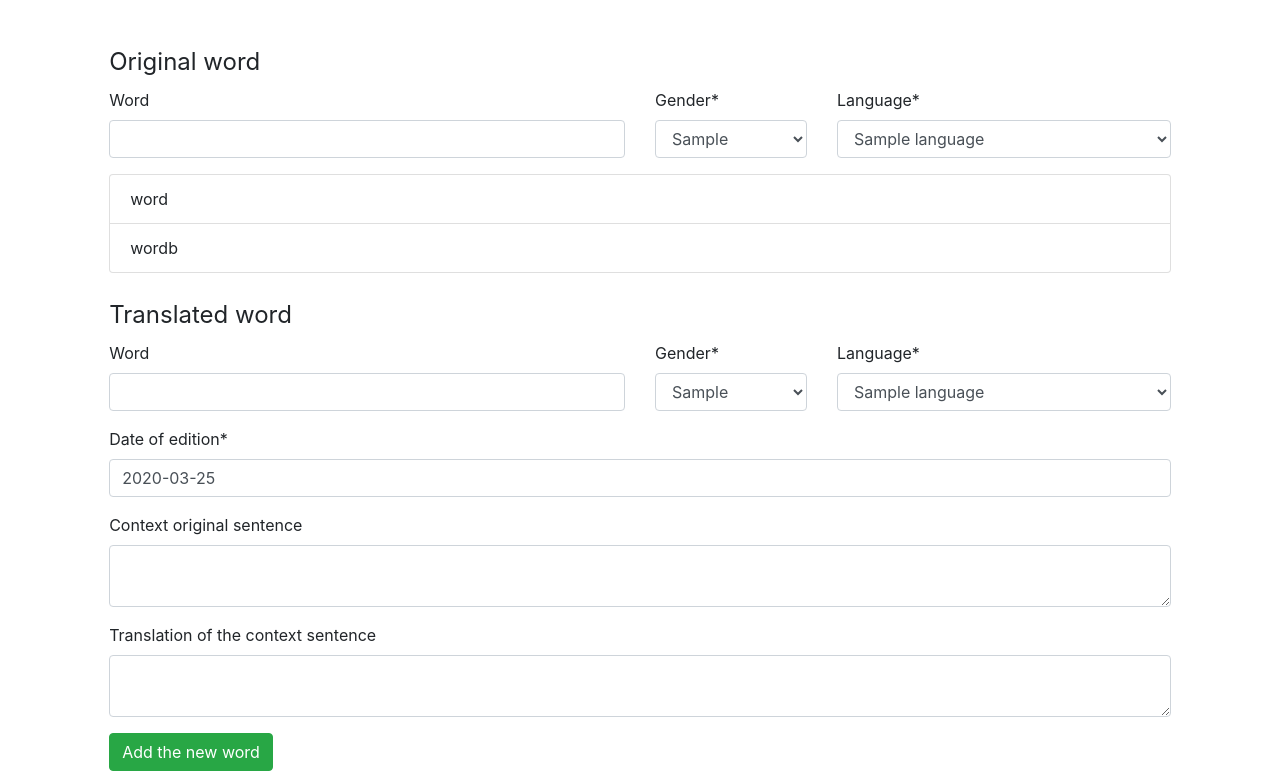
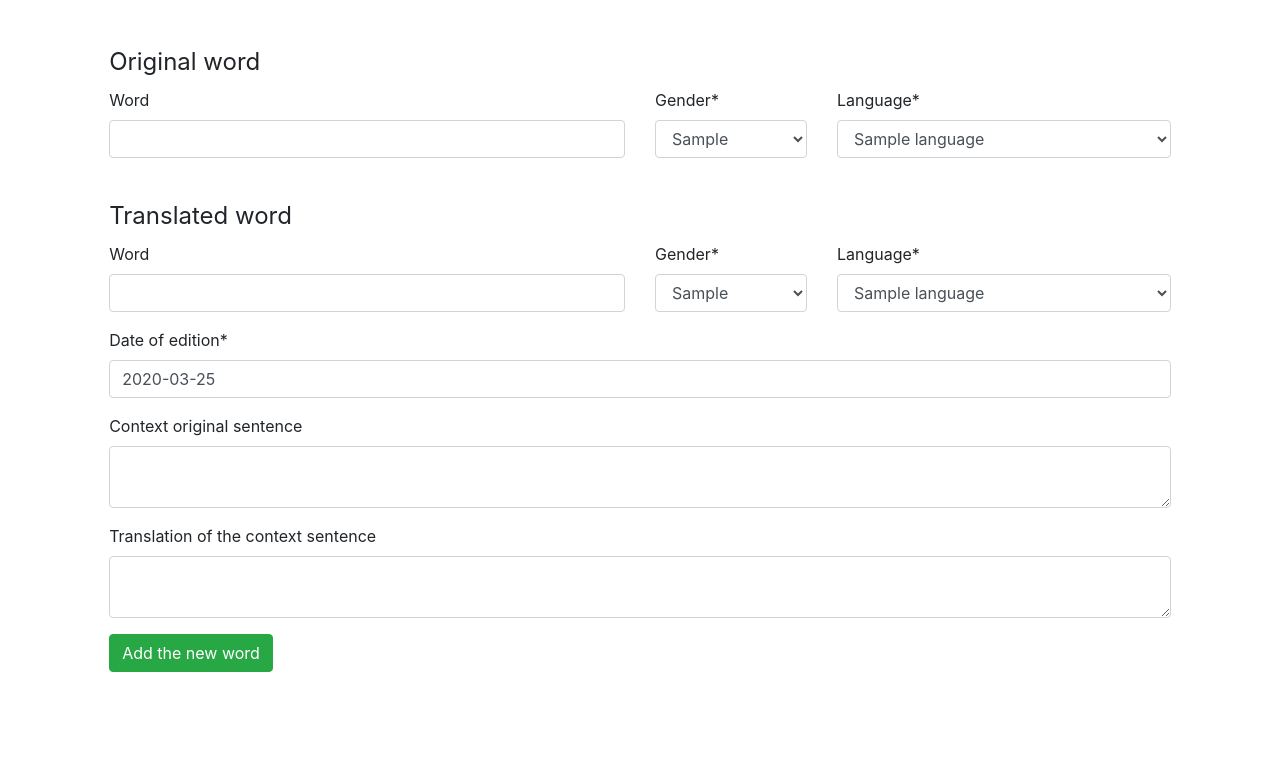
Before and after one commit to samuelp37/vocabulary-learning, a Django app: page /public/vocabulary/add in a window 1280 px wide. Shown: the part 56-827 px from the top of the page. After the commit the page ends 728 px from the top, so only its background shows below. Run offline with Django 3.2, Linux system fonts and the light colour scheme; tables that the repository leaves empty hold one stand-in row (values such as "Sample post"); some libraries are stand-ins or nearby versions.

Commit message:
Prototype done. Need refactoring and optimization

```diff
--- a/vocabulary/dictionary/templates/dictionary/vocform.html
+++ b/vocabulary/dictionary/templates/dictionary/vocform.html
@@ -17,6 +17,7 @@ $(document).ready(function(){
 	input = document.getElementById('id_original-word');
 	filter = input.value.toUpperCase();
 	ul = document.getElementById("list_words");
+	ul.style.display = "block";
 	li = ul.getElementsByTagName('li');
 
     for (i = 0; i < li.length; i++) {
@@ -32,9 +33,16 @@ $(document).ready(function(){
   });
 });
 
-function choose(){
+function choose(word,gender,lng){
 
-	console.log("Have been called");
+	document.getElementById("id_original-word").value = String(word);
+	document.getElementById("id_original-gender").value = gender;
+	document.getElementById("id_original-language").value = lng;
+	console.log("Have been called : "+String(word));
+
+	listwords = document.getElementById('list_words');
+	listwords.style.display = "None";
+
 	return;
 
 }
@@ -58,9 +66,9 @@ function choose(){
 			{{ formA.language|as_crispy_field }}
 		  </div>
 		</div>
-	<ul id="list_words" class="list-group">
+	<ul id="list_words" class="list-group" style="display:none">
 	  {% for key, values in words.items %}
-		<li class="list-group-item" onClick="choose();">{{ values }}</li>
+		<li class="list-group-item" onClick="choose('{{ values.0 }}',{{ values.1}} , {{ values.2 }});">{{ values.0 }}</li>
 	  {% endfor %}
 	</ul>
 	</fieldset>
--- a/vocabulary/dictionary/views.py
+++ b/vocabulary/dictionary/views.py
@@ -7,14 +7,14 @@ from django.http import HttpResponse
 
 def home(request):
     return HttpResponse('Hello, World!')
-"""
+
 class Entry:
 
-    def __init__(word,article,lng):
+    def __init__(self,word,article,lng):
         self.word = word
         self.article = article
         self.lng = lng
-"""
+
 def translationform(request):
     form = None
     #if form is submitted
@@ -28,8 +28,8 @@ def translationform(request):
         formB = forms.WordForm(prefix="translate")
 
         #words = models.Word.objects.all()
-        words = {0:"word",1:"wordb"}
-        #words = {0:{"word","article","lng"},1:{"wordb","articleb","lngb"}}
+        #words = {0:"word",1:"wordb"}
+        words = {0:["Schwierigkeit",2,2],1:["difficulty",4,1]}
         print(words)
 
     #returning form
```
